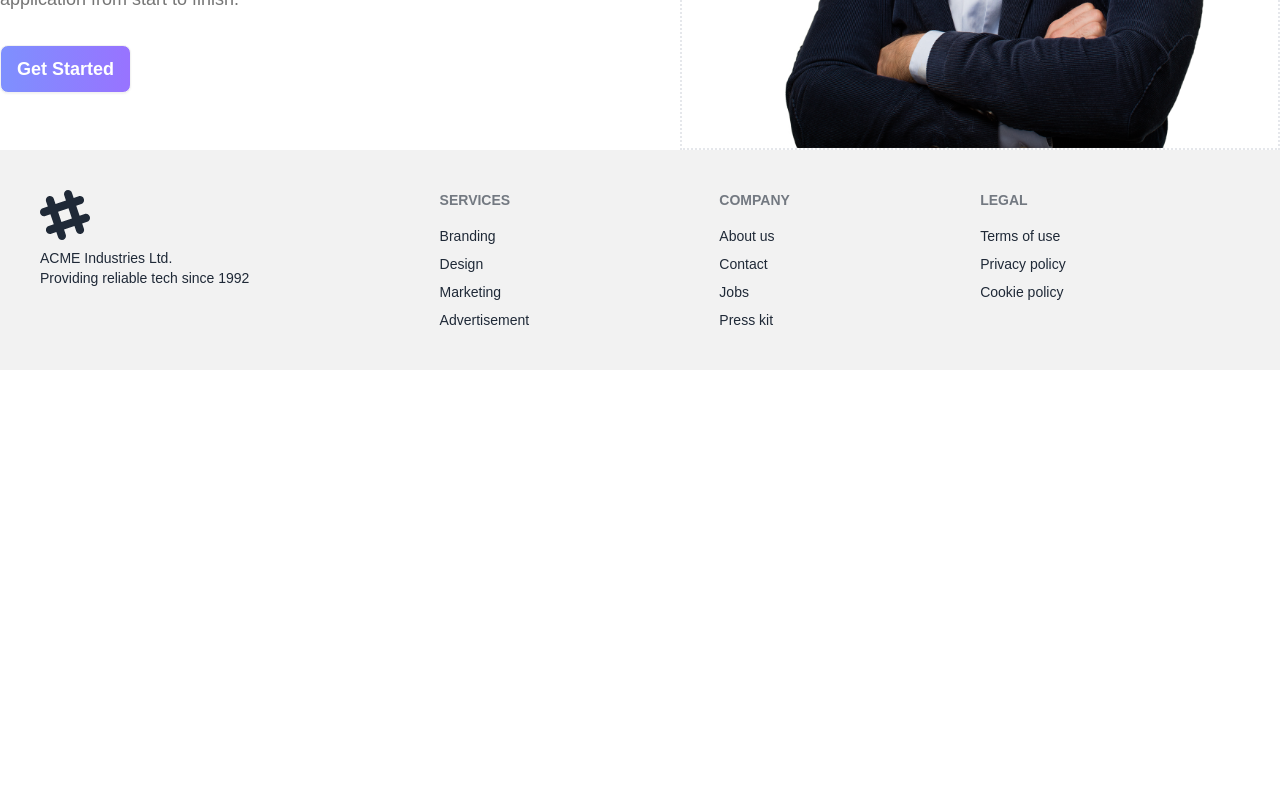
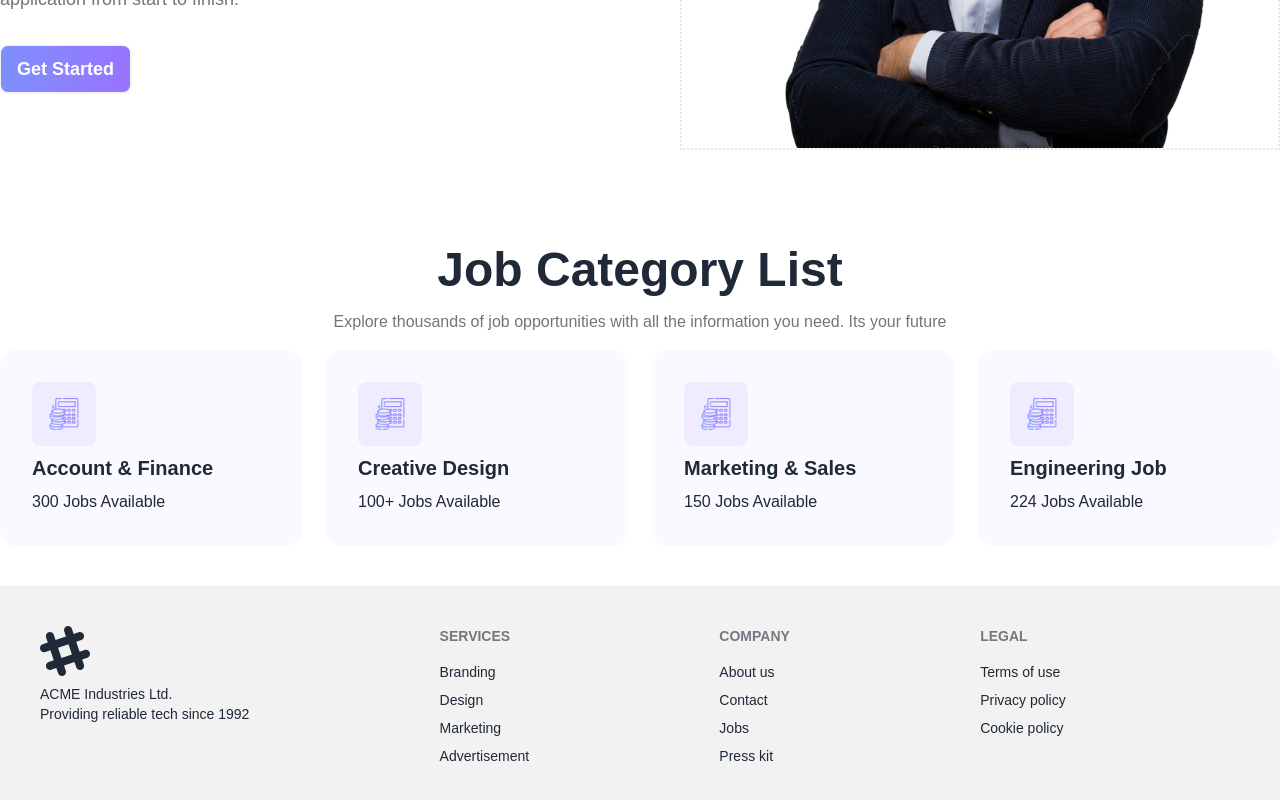
Before and after one commit to Tofazzal26/career-hub, a React (Vite) app: page / in a window 1280 px wide. Shown: the part 488-1288 px from the top of the page. Before the commit the page ends 858 px from the top, so only its background shows below. Built offline with nearby package versions, Linux system fonts and the light colour scheme.

Commit message:
job category style finish

```diff
--- /dev/null
+++ b/src/Components/Category/Category.jsx
@@ -0,0 +1,19 @@
+import account from "../../assets/icons/accounts.png";
+
+const Category = ({ job }) => {
+  const { logo, category_name, availability } = job;
+
+  return (
+    <div className="card bg-[#f9f9ff] mb-10">
+      <div className="card-body">
+        <div className="bg-[#efecff] flex flex-col justify-center items-center p-4 w-16 rounded-lg">
+          <img className="w-10" src={account} alt="" />
+        </div>
+        <h2 className="card-title">{category_name}</h2>
+        <p>{availability}</p>
+      </div>
+    </div>
+  );
+};
+
+export default Category;
--- /dev/null
+++ b/src/Components/CategoryList/CategoryList.jsx
@@ -0,0 +1,36 @@
+import { useEffect } from "react";
+import { useState } from "react";
+import Category from "../Category/Category";
+
+const CategoryList = () => {
+  const [jobs, setJobs] = useState([]);
+
+  useEffect(() => {
+    fetch("../../../public/categories.json")
+      .then((res) => res.json())
+      .then((data) => setJobs(data));
+  }, []);
+
+  return (
+    <div className="container mx-auto">
+      <div>
+        <div className="mt-24">
+          <div className="text-center">
+            <h1 className="text-5xl font-extrabold">Job Category List</h1>
+            <p className="text-base font-medium my-4 text-[#757575]">
+              Explore thousands of job opportunities with all the information
+              you need. Its your future
+            </p>
+          </div>
+          <div className="grid grid-cols-1 lg:grid-cols-4 gap-6">
+            {jobs.map((job) => (
+              <Category key={job.id} job={job} />
+            ))}
+          </div>
+        </div>
+      </div>
+    </div>
+  );
+};
+
+export default CategoryList;
--- a/src/Components/Home/Home.jsx
+++ b/src/Components/Home/Home.jsx
@@ -1,9 +1,11 @@
 import Banner from "../Banner/Banner";
+import CategoryList from "../CategoryList/CategoryList";
 
 const Home = () => {
   return (
-    <div className="text-center">
+    <div>
       <Banner />
+      <CategoryList />
     </div>
   );
 };
--- a/src/Routes/Routers.jsx
+++ b/src/Routes/Routers.jsx
@@ -1,6 +1,5 @@
 import { createBrowserRouter } from "react-router-dom";
 import Home from "../Components/Home/Home";
-import Navbar from "../Components/Navbar/Navbar";
 import Root from "../Components/Root/Root";
 import Statistics from "../Components/Statistics/Statistics";
 import AppliedJob from "../Components/AppliedJob/AppliedJob";
```
